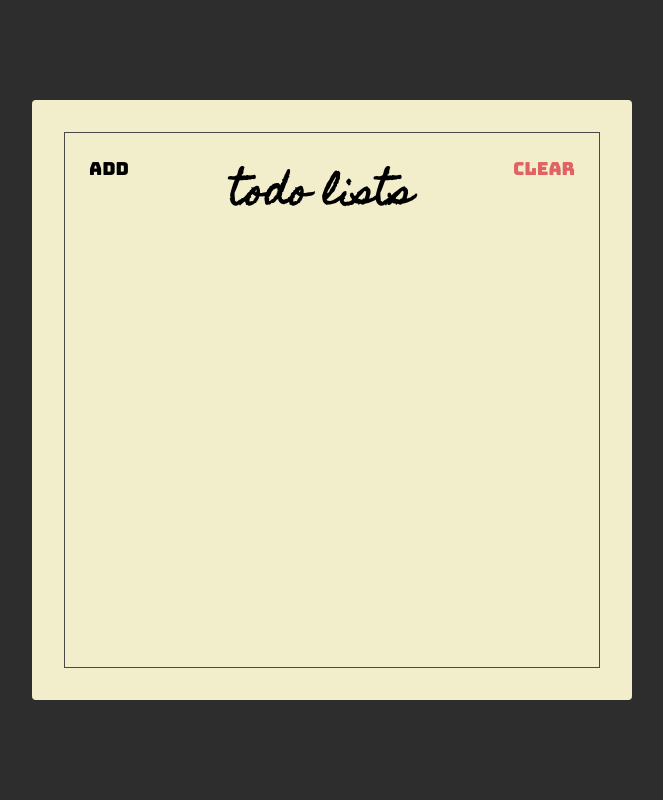
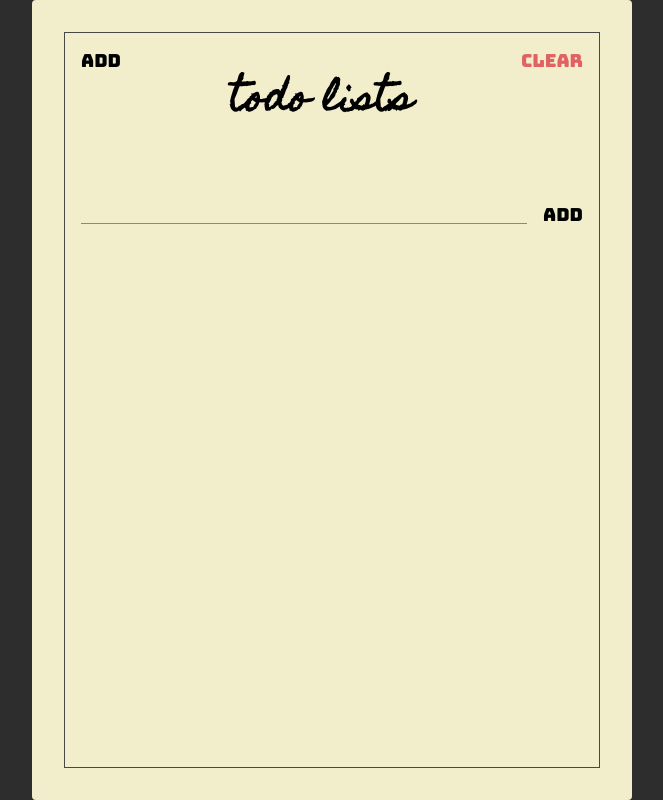
Before and after one commit to fatimahsc/react-course-starter, a website: page index.html in a window 1280 px wide. Shown: the whole page, without its empty margins (308-971 px from the left). Drawn offline with Linux system fonts and the light colour scheme.

Commit message:
make add todo section

```diff
--- a/index.html
+++ b/index.html
@@ -15,11 +15,18 @@
   <body>
     <div class="container">
       <div class="frame">
-        <div class="header">
+        <section class="header">
           <button class="header-btn">Add</button>
           <h1 class="header-title">Todo Lists</h1>
           <button class="header-btn main-red-color">Clear</button>
-        </div>
+        </section>
+
+        <section class="add">
+          <from class="add-from">
+            <input type="text" class="add-input" />
+            <button class="add-btn">Add</button>
+          </from>
+        </section>
       </div>
     </div>
   </body>
--- a/styles.css
+++ b/styles.css
@@ -33,7 +33,7 @@ html {
 
 .container {
   width: 600px;
-  height: 600px;
+  height: 800px;
   background-color: #f2eecb;
   border-radius: 4px;
 
@@ -62,8 +62,44 @@ html {
 .header-btn {
   font-size: 1.8rem;
   font-family: "bungee", sans-serif;
-  padding: 24px;
+  padding: 16px;
+
+  cursor: pointer;
+
   background: unset;
   border: unset;
   outline: unset;
 }
+
+.add {
+  padding: 16px;
+}
+.add-from {
+  display: flex;
+  align-items: flex-start;
+}
+.add-input {
+  background: unset;
+  border: unset;
+  padding: 0.64px;
+  flex: 1;
+
+  border-bottom: 1px solid var(--main-red-color);
+  outline: unset;
+  font-family: "Homemade Apple", sans-serif;
+  font-size: 16px;
+  text-transform: lowercase;
+}
+
+.add-btn {
+  font-size: 1.8rem;
+  font-family: "Bungee", sans-serif;
+
+  padding: 16px;
+  padding-right: unset;
+  cursor: pointer;
+
+  background: unset;
+  border: unset;
+  outline: unset;
+}
```
